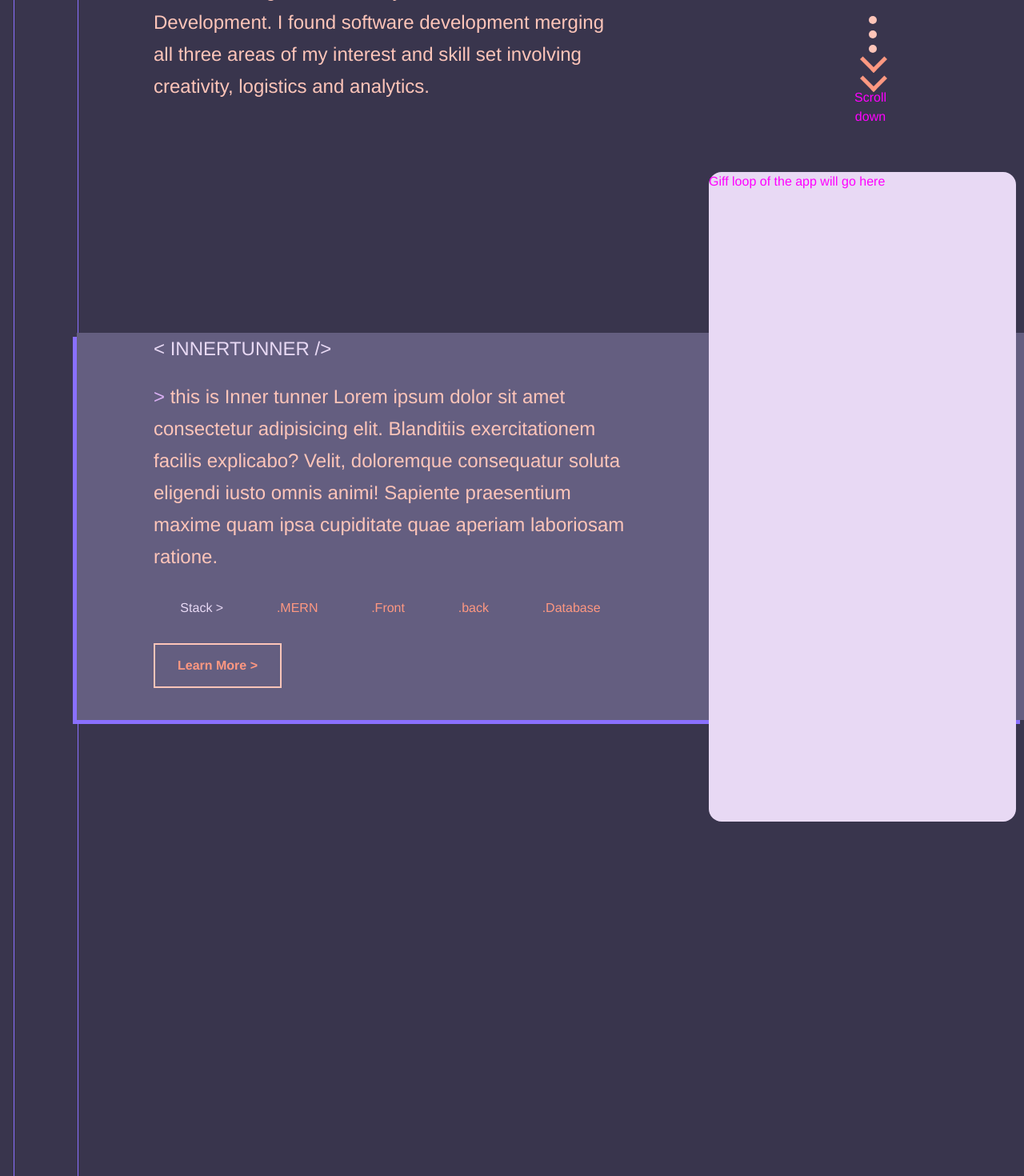
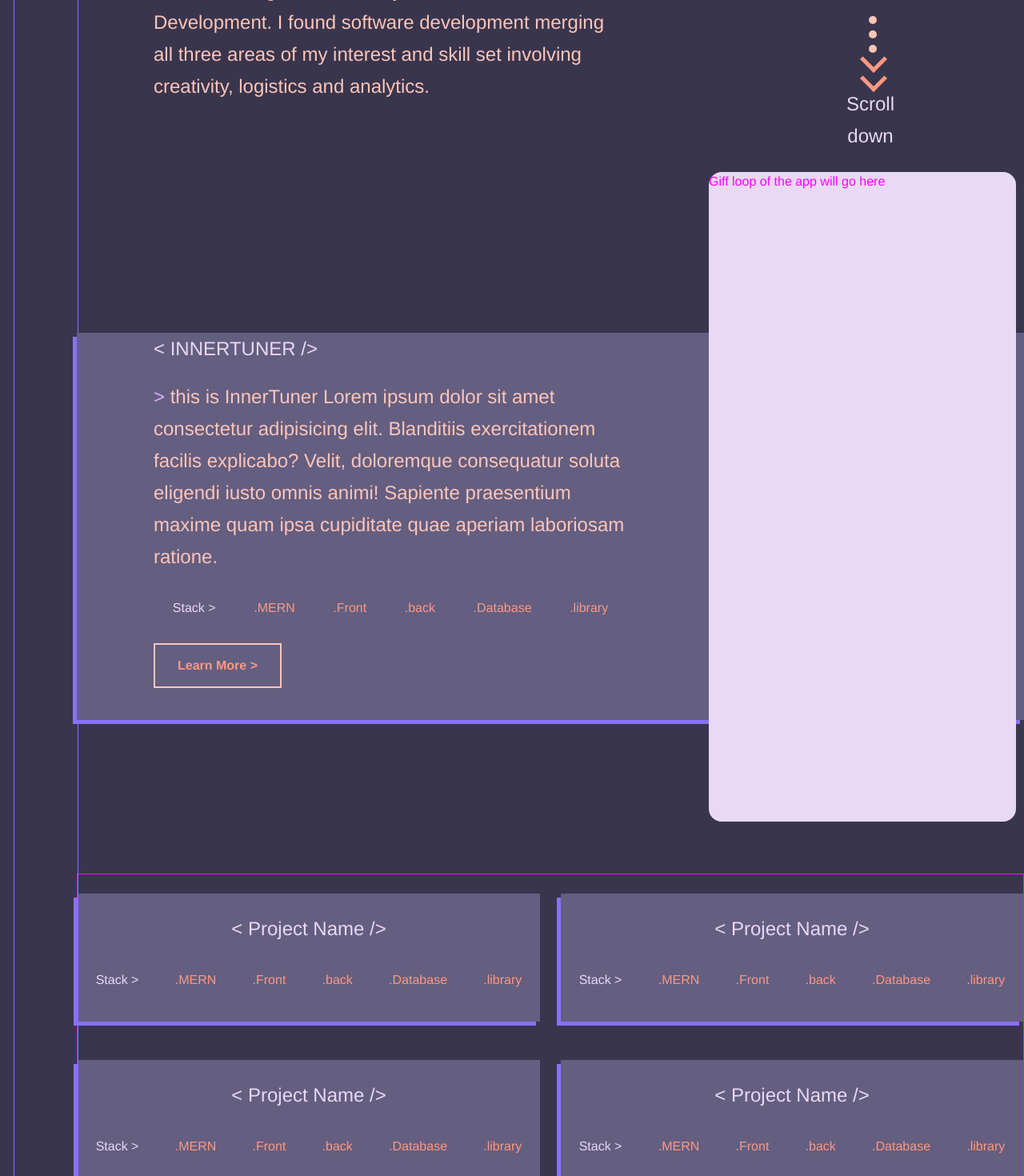
Before and after one commit to T4r4n3h/portfolio, a React (Create React App) app: page / in a window 1280 px wide. Shown: the part 1220-2690 px from the top of the page at 80% size. Built offline with nearby package versions, Linux system fonts and the light colour scheme.

Commit message:
contact component

```diff
--- a/src/App.js
+++ b/src/App.js
@@ -4,16 +4,19 @@ import Projects from './components/Projects'
 
 //components
 import Header from './components/Header';
+import Contact from './components/Contact';
 
 
 const App = () => {
   return (
     <div className="container mx-auto">
-      <Header/>
+      <Header />
       <About />
-      <Projects/>
+      <Projects />
+      <Contact />
 
-    </div>
+
+      </div>
   );
 };
 
--- a/src/components/About/About.jsx
+++ b/src/components/About/About.jsx
@@ -13,7 +13,7 @@ const About = () => {
     <div className="Hero px-4 mt-6 md:mt-32  md:flex justify-between ">
 
         <div className="msg  md:w-7/12 md:pr-8">
-        <h1 className="hOne"> &#60; About Me /> </h1>
+        <h1 className="hOne"> &#60; About Me /&gt; </h1>
 
         <SideBarOne/>
         <p
@@ -48,7 +48,7 @@ const About = () => {
 
         </div>
 
-        <div className="border flex justify-center mt-16 md:mt-8">
+        <div className=" flex justify-center mt-16 md:mt-8">
 
             <div className={styles.myPic}></div>
         </div>
--- a/src/components/About/DownButton.jsx
+++ b/src/components/DownButton.jsx
@@ -16,8 +16,8 @@ const DownButton = () => {
                     </div>
                 </div>
                 <div className="text  w-18 h-20 mx-auto ">
-                    <p className="bodytwo text-center">Scroll</p>
-                    <p className="bodytwo text-center">down</p>
+                    <p className="bodyTwo text-center">Scroll</p>
+                    <p className="bodyTwo text-center">down</p>
                 </div>
 
 
--- a/src/components/FeatureProject.jsx
+++ b/src/components/FeatureProject.jsx
@@ -1,29 +1,35 @@
 import React from 'react';
 import Stack from './Stack'
+
+
+
 const FeatureProject = () => {
   return (
   <div className="feature-project md:bg-eggplant mt-11 md:mt-72 pb-10 md:flex z-10 relative"
        style={{boxShadow:' -5px 5px #8A70FF'}}
     >
         <div className="msg md:ml-24  md:w-1/2 ">
-                <h2 className="bodyTwo"> &#60; INNERTUNNER /> </h2>
+                <h2 className="bodyTwo"> &#60; INNERTUNER /&gt;</h2>
                 <p className="bodyOne  mt-5">
                     <span className="text-iris font-medium ">&#62; </span>
-                    this is Inner tunner Lorem ipsum dolor sit amet consectetur adipisicing elit. Blanditiis exercitationem facilis explicabo? Velit, doloremque consequatur soluta eligendi iusto omnis animi! Sapiente praesentium maxime quam ipsa cupiditate quae aperiam laboriosam ratione.
+                    this is InnerTuner Lorem ipsum dolor sit amet consectetur adipisicing elit. Blanditiis exercitationem facilis explicabo? Velit, doloremque consequatur soluta eligendi iusto omnis animi! Sapiente praesentium maxime quam ipsa cupiditate quae aperiam laboriosam ratione.
                 </p>
 
         <Stack/>
 
          <button className=" btn mt-8">
-             Learn More >
+             Learn More &gt;
 
          </button>
          </div>
 
 
-         <div className="pic bg-jasmine md:w-96 w-52  h-129 md:h-150  absolute rounded-2xl md:ml-[790px] ml-20 md:mt-[-201px] mt-8">
+         <div className="pic bg-jasmine md:w-96 w-52  h-129 md:h-150  md:absolute rounded-2xl md:ml-[790px] ml-20 md:mt-[-201px] mt-8">
             Giff loop of the app will go here
          </div>
+
+
+
 
 
 
--- a/src/components/Header.jsx
+++ b/src/components/Header.jsx
@@ -4,7 +4,7 @@ import React from 'react';
 import NavBar from './NavBar'
 import NavMbl from './NavMbl';
 const Header = () => {
-  return <div className="bg-eggplant md:bg-bgdrk h-20 pt-6 container text-jasmine border border-green ">
+  return <div className="bg-eggplant md:bg-bgdrk h-20 pt-6 container text-jasmine">
 
       <NavBar/>
       {/* <NavMbl/> */}
--- a/src/components/NavBar.jsx
+++ b/src/components/NavBar.jsx
@@ -15,11 +15,11 @@ const NavBar = () => {
       <div className="hidden md:contents font-medium ">
 
           <ul className="flex">
-              <li className="mx-3"><Link to="/"> > Home</Link></li>
-              <li className="mx-3" ><Link to="/about"> > About</Link></li>
-              <li className="mx-3" ><Link to="/projects"> > Projects</Link></li>
-              <li className="mx-3" ><Link to="/CV"> > CV</Link></li>
-              <li className="mx-3" ><Link to="/blog"> > Blog</Link></li>
+              <li className="mx-3"><Link to="/"> &gt; Home</Link></li>
+              <li className="mx-3" ><Link to="/about"> &gt; About</Link></li>
+              <li className="mx-3" ><Link to="/projects"> &gt; Projects</Link></li>
+              <li className="mx-3" ><Link to="/CV"> &gt; CV</Link></li>
+              <li className="mx-3" ><Link to="/blog"> &gt; Blog</Link></li>
           </ul>
 
       </div>
--- /dev/null
+++ b/src/components/ProjectItem.jsx
@@ -0,0 +1,41 @@
+import React from 'react';
+import Stack from './Stack';
+
+const ProjectItem = () => {
+  return(
+
+    <div className="ProjectItem md:w-[578px] md:h-40 bg-eggplant my-6 text-center"
+         style={{boxShadow:' -5px 5px #8A70FF'}}
+    >
+        <h2 className="hTwo mt-6 text-jasmine leading-8 text-lg font-medium md:text-2xl md:leading-10">
+        &#60; Project Name /&gt;
+        </h2>
+
+
+
+
+        <Stack/>
+
+
+
+    </div>
+
+
+
+
+
+
+
+
+
+
+
+
+
+
+
+
+  );
+};
+
+export default ProjectItem;
--- /dev/null
+++ b/src/components/ProjectList.jsx
@@ -0,0 +1,35 @@
+import React from 'react';
+import ProjectItem from './ProjectItem';
+
+const ProjectList = () => {
+  return (
+
+    <div className="projectList border md:flex flex-wrap  justify-between mt-48 md:grid-cols2">
+
+
+
+        <ProjectItem/>
+        <ProjectItem/>
+        <ProjectItem/>
+        <ProjectItem/>
+        <ProjectItem/>
+        <ProjectItem/>
+    </div>
+
+
+
+
+
+
+
+
+
+
+
+
+
+
+);
+};
+
+export default ProjectList;
--- a/src/components/Projects.jsx
+++ b/src/components/Projects.jsx
@@ -1,7 +1,8 @@
 import React from 'react';
-import DownButton from './About/DownButton';
+import DownButton from './DownButton';
 import FeatureProject from './FeatureProject';
 import SideBarOne from './SideBarOne';
+import ProjectList from './ProjectList'
 
 
 const Projects = () => {
@@ -9,7 +10,7 @@ const Projects = () => {
 
     <div className="Projects  mt-20 md:mt-52 md:ml-24">
 
-        <h1 className="hOne"> &#60; Projects /> </h1>
+        <h1 className="hOne"> &#60; Projects /&gt; </h1>
 
         <SideBarOne/>
         <div className="md:flex">
@@ -24,7 +25,7 @@ const Projects = () => {
         </div>
         <FeatureProject/>
 
-
+        <ProjectList/>
 
 
     </div>
--- a/src/components/Stack.jsx
+++ b/src/components/Stack.jsx
@@ -7,11 +7,12 @@ const Stack = () => {
   <div className="Stack text-tangerine mt-8">
 
             <ul className="flex justify-around">
-                <li className="text-jasmine">Stack > </li>
+                <li className="text-jasmine">Stack &gt; </li>
                 <li>.MERN</li>
                 <li>.Front</li>
                 <li>.back</li>
                 <li>.Database</li>
+                <li>.library</li>
             </ul>
 
   </div>
--- a/tailwind.config.js
+++ b/tailwind.config.js
@@ -31,7 +31,7 @@ module.exports = {
         '128': '32.62rem',
 
       },
-      height: {
+      height:{
         '13': '3.12rem',
         '129':'29.125rem',
         '130':'33.125rem',
```
Also changed, not shown: src/components/Contact.jsx (added, +69 -0 lines), src/assets/Logo-peach.png (added), src/assets/Property 1=Variant2.svg (added).
